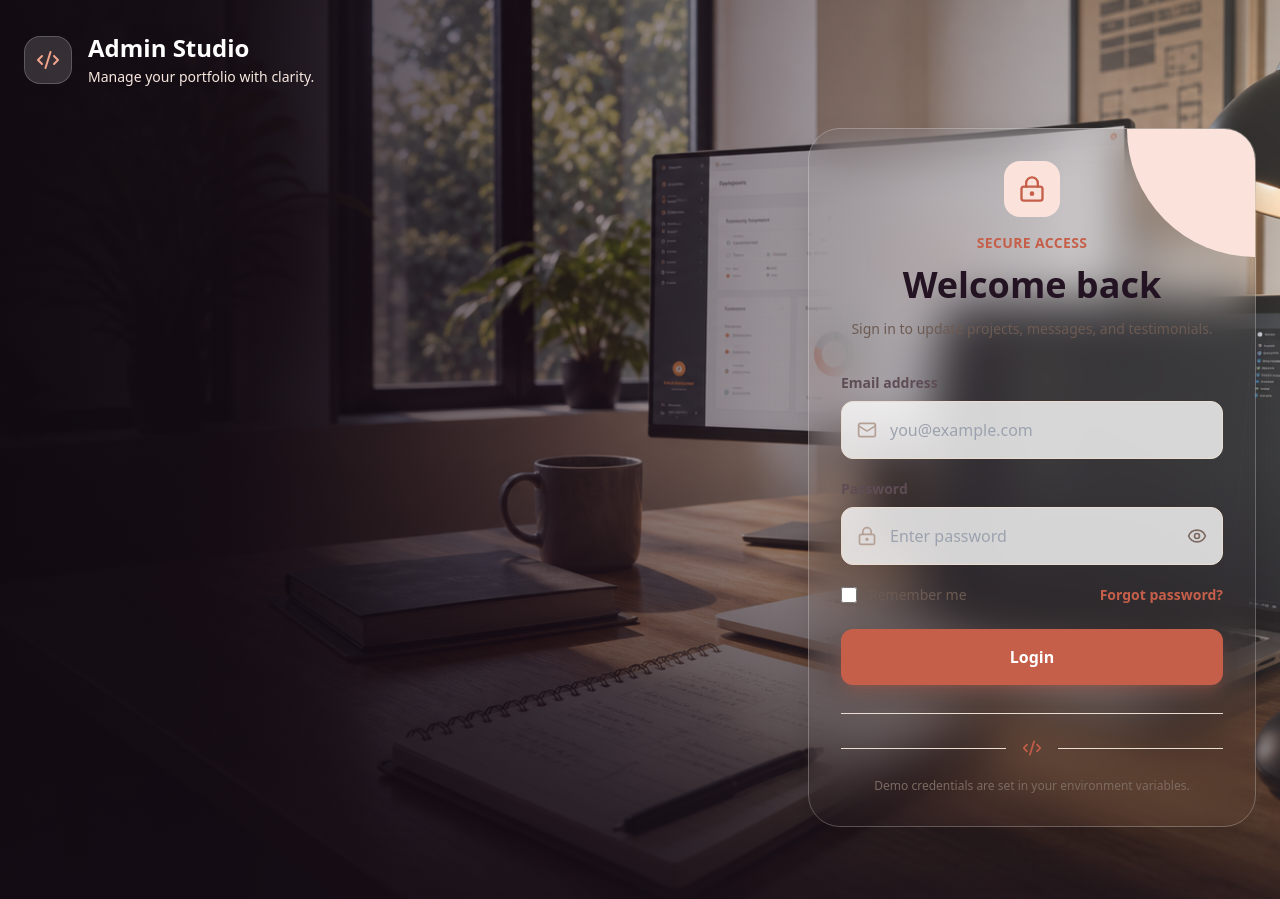
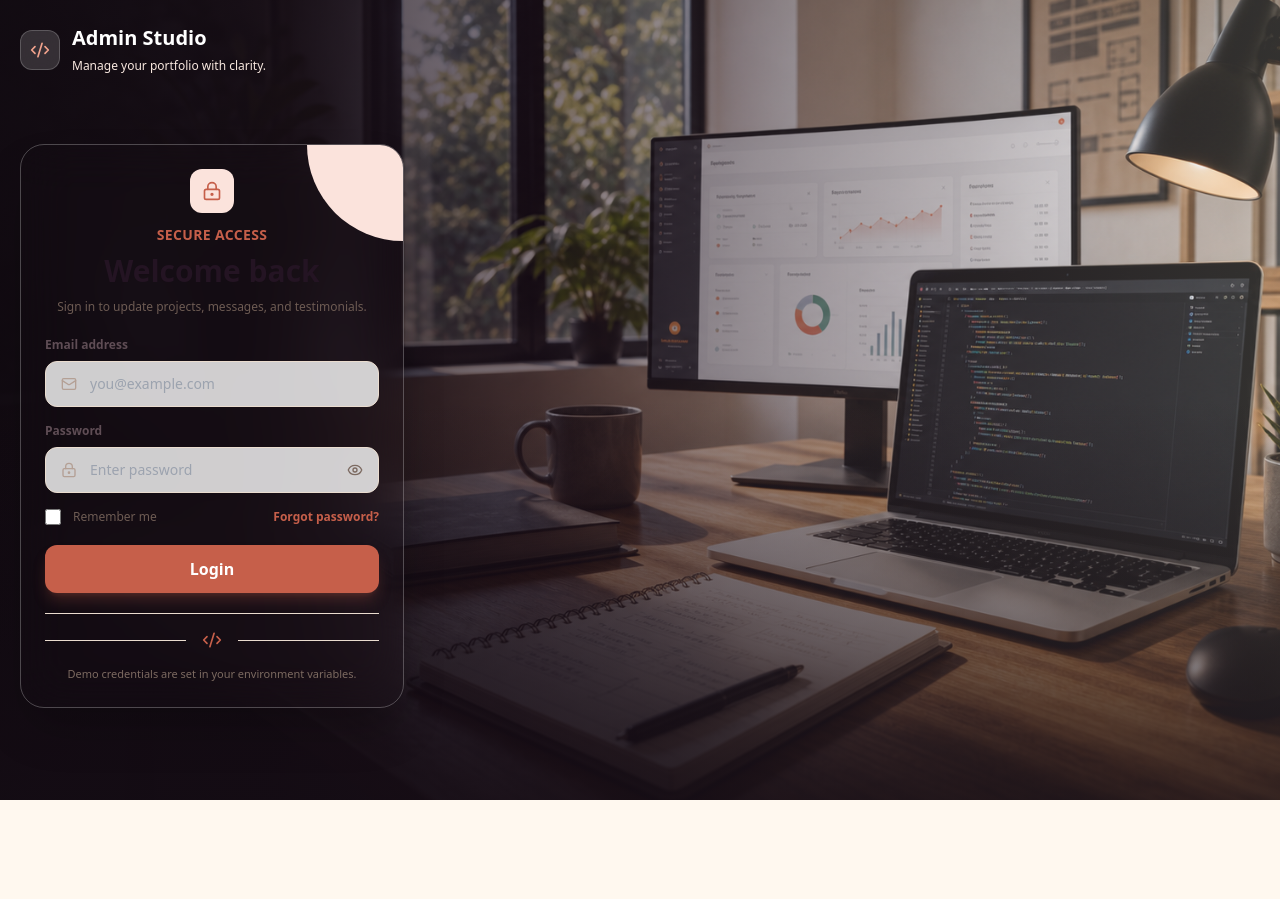
Before and after one commit to fn-ui/Personal-Portfolio, a React (Vite) app: page /admin/login in a window 1280 px wide. After the commit the page ends 800 px from the top, so only its background shows below. Built offline with nearby package versions, Linux system fonts and the light colour scheme.

Commit message:
login ui changes

```diff
--- a/src/pages/admin/Login.jsx
+++ b/src/pages/admin/Login.jsx
@@ -85,7 +85,7 @@ function Login() {
   };
 
   return (
-    <main className="relative isolate min-h-screen overflow-hidden bg-[#241423] px-6 py-8 text-[#241423]">
+    <main className="relative isolate min-h-screen overflow-hidden bg-[#241423] px-5 py-6 text-[#241423]">
       <img
         src={workspaceImg}
         alt=""
@@ -95,54 +95,54 @@ function Login() {
       <div className="absolute inset-0 -z-10 bg-[linear-gradient(90deg,rgba(20,12,20,0.82)_0%,rgba(36,20,35,0.55)_42%,rgba(255,248,239,0.2)_100%)]" />
       <div className="absolute inset-x-0 bottom-0 -z-10 h-1/2 bg-[linear-gradient(0deg,rgba(20,12,20,0.78)_0%,rgba(20,12,20,0)_100%)]" />
 
-      <div className="mx-auto flex min-h-[calc(100vh-4rem)] max-w-7xl flex-col">
-        <a href="/" className="flex w-fit items-center gap-4 text-white">
-          <span className="grid h-12 w-12 place-items-center rounded-2xl border border-white/20 bg-white/15 text-[#f2a38d] backdrop-blur">
-            <Code2 />
+      <div className="mx-auto flex min-h-[calc(100vh-3rem)] max-w-7xl flex-col">
+        <a href="/" className="flex w-fit items-center gap-3 text-white">
+          <span className="grid h-10 w-10 place-items-center rounded-xl border border-white/20 bg-white/15 text-[#f2a38d] backdrop-blur">
+            <Code2 className="h-5 w-5" />
           </span>
           <span>
-            <span className="block text-2xl font-bold">Admin Studio</span>
-            <span className="text-sm text-[#f8e8df]">
+            <span className="block text-xl font-bold">Admin Studio</span>
+            <span className="text-xs text-[#f8e8df]">
               Manage your portfolio with clarity.
             </span>
           </span>
         </a>
 
-        <div className="flex flex-1 items-center justify-center py-10 lg:justify-end">
-          <form onSubmit={handleLogin} className="w-full max-w-md">
-            <div className="relative overflow-hidden rounded-[2rem] border border-white/25 bg-[#fffaf3]/92 p-7 shadow-2xl shadow-black/25 backdrop-blur-xl sm:p-8">
-              <div className="absolute right-0 top-0 h-32 w-32 rounded-bl-full bg-[#fbe3dc]" />
+        <div className="flex flex-1 items-center justify-center py-6 lg:justify-start">
+          <form onSubmit={handleLogin} className="w-full max-w-sm">
+            <div className="relative overflow-hidden rounded-[1.5rem] border border-white/25 bg-[#fffaf3]/92 p-5 shadow-2xl shadow-black/25 backdrop-blur-xl sm:p-6">
+              <div className="absolute right-0 top-0 h-24 w-24 rounded-bl-full bg-[#fbe3dc]" />
 
-              <div className="relative mb-8 text-center">
-                <div className="mx-auto mb-4 grid h-14 w-14 place-items-center rounded-2xl bg-[#fbe3dc] text-[#c65f4a]">
-                  <LockKeyhole className="h-7 w-7" />
+              <div className="relative mb-5 text-center">
+                <div className="mx-auto mb-3 grid h-11 w-11 place-items-center rounded-xl bg-[#fbe3dc] text-[#c65f4a]">
+                  <LockKeyhole className="h-5 w-5" />
                 </div>
                 <p className="section-eyebrow">Secure access</p>
-                <h1 className="mt-3 text-4xl font-extrabold text-[#241423]">
+                <h1 className="mt-2 text-3xl font-extrabold text-[#241423]">
                   Welcome back
                 </h1>
-                <p className="mt-3 text-sm leading-6 text-[#6d5b53]">
+                <p className="mt-2 text-xs leading-5 text-[#6d5b53]">
                   Sign in to update projects, messages, and testimonials.
                 </p>
               </div>
 
               {errors.general && (
-                <div className="mb-5 flex items-start gap-3 rounded-xl border border-red-200 bg-red-50 p-4">
-                  <AlertCircle className="mt-0.5 h-5 w-5 shrink-0 text-red-600" />
+                <div className="mb-4 flex items-start gap-3 rounded-xl border border-red-200 bg-red-50 p-3">
+                  <AlertCircle className="mt-0.5 h-4 w-4 shrink-0 text-red-600" />
                   <p className="text-sm text-red-600">{errors.general}</p>
                 </div>
               )}
 
-              <div className="mb-5">
-                <label className="mb-2 block text-sm font-bold text-[#5f4d55]">
+              <div className="mb-4">
+                <label className="mb-2 block text-xs font-bold text-[#5f4d55]">
                   Email address
                 </label>
                 <div className="relative">
-                  <Mail className="absolute left-4 top-1/2 h-5 w-5 -translate-y-1/2 text-[#b4a095]" />
+                  <Mail className="absolute left-4 top-1/2 h-4 w-4 -translate-y-1/2 text-[#b4a095]" />
                   <input
                     type="email"
                     placeholder="you@example.com"
-                    className={`w-full rounded-xl border bg-white/80 p-4 pl-12 outline-none transition ${
+                    className={`w-full rounded-xl border bg-white/80 px-4 py-3 pl-11 text-sm outline-none transition ${
                       errors.email
                         ? "border-red-500 focus:border-red-600 focus:ring-2 focus:ring-red-200"
                         : "border-[#eadccf] focus:border-[#c65f4a] focus:ring-4 focus:ring-[#f3c8bb]/40"
@@ -160,16 +160,16 @@ function Login() {
                 )}
               </div>
 
-              <div className="mb-5">
-                <label className="mb-2 block text-sm font-bold text-[#5f4d55]">
+              <div className="mb-4">
+                <label className="mb-2 block text-xs font-bold text-[#5f4d55]">
                   Password
                 </label>
                 <div className="relative">
-                  <LockKeyhole className="absolute left-4 top-1/2 h-5 w-5 -translate-y-1/2 text-[#b4a095]" />
+                  <LockKeyhole className="absolute left-4 top-1/2 h-4 w-4 -translate-y-1/2 text-[#b4a095]" />
                   <input
                     type={showPassword ? "text" : "password"}
                     placeholder="Enter password"
-                    className={`w-full rounded-xl border bg-white/80 p-4 pl-12 pr-12 outline-none transition ${
+                    className={`w-full rounded-xl border bg-white/80 px-4 py-3 pl-11 pr-11 text-sm outline-none transition ${
                       errors.password
                         ? "border-red-500 focus:border-red-600 focus:ring-2 focus:ring-red-200"
                         : "border-[#eadccf] focus:border-[#c65f4a] focus:ring-4 focus:ring-[#f3c8bb]/40"
@@ -190,9 +190,9 @@ function Login() {
                     disabled={loading}
                   >
                     {showPassword ? (
-                      <EyeOff className="h-5 w-5" />
+                      <EyeOff className="h-4 w-4" />
                     ) : (
-                      <Eye className="h-5 w-5" />
+                      <Eye className="h-4 w-4" />
                     )}
                   </button>
                 </div>
@@ -201,7 +201,7 @@ function Login() {
                 )}
               </div>
 
-              <div className="mb-6 flex flex-col gap-3 text-sm sm:flex-row sm:items-center sm:justify-between">
+              <div className="mb-5 flex flex-col gap-3 text-xs sm:flex-row sm:items-center sm:justify-between">
                 <label className="inline-flex items-center gap-3 text-[#6d5b53]">
                   <input
                     type="checkbox"
@@ -220,7 +220,7 @@ function Login() {
               <button
                 type="submit"
                 disabled={loading}
-                className="flex w-full items-center justify-center gap-2 rounded-xl bg-[#c65f4a] py-4 font-bold text-white shadow-lg shadow-[#c65f4a]/25 transition hover:bg-[#ad503e] disabled:bg-[#d88f7a]"
+                className="flex w-full items-center justify-center gap-2 rounded-xl bg-[#c65f4a] py-3 font-bold text-white shadow-lg shadow-[#c65f4a]/25 transition hover:bg-[#ad503e] disabled:bg-[#d88f7a]"
               >
                 {loading ? (
                   <>
@@ -232,13 +232,13 @@ function Login() {
                 )}
               </button>
 
-              <div className="mt-7 flex items-center gap-4 border-t border-[#eadccf] pt-6">
+              <div className="mt-5 flex items-center gap-4 border-t border-[#eadccf] pt-4">
                 <span className="h-px flex-1 bg-[#eadccf]" />
                 <Code2 className="h-5 w-5 text-[#c65f4a]" />
                 <span className="h-px flex-1 bg-[#eadccf]" />
               </div>
 
-              <p className="mt-5 text-center text-xs text-[#7c6a61]">
+              <p className="mt-4 text-center text-[11px] text-[#7c6a61]">
                 Demo credentials are set in your environment variables.
               </p>
             </div>
```
